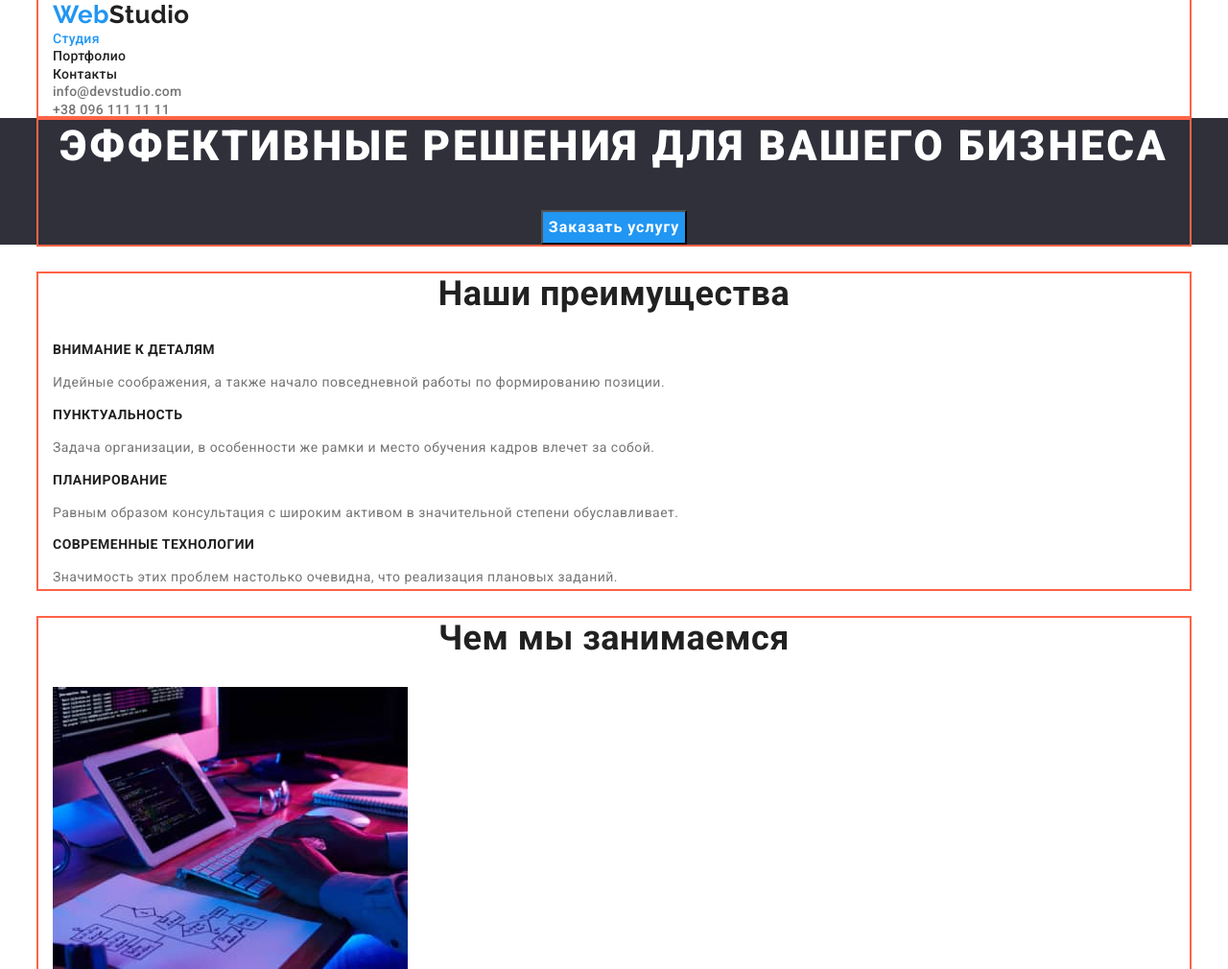
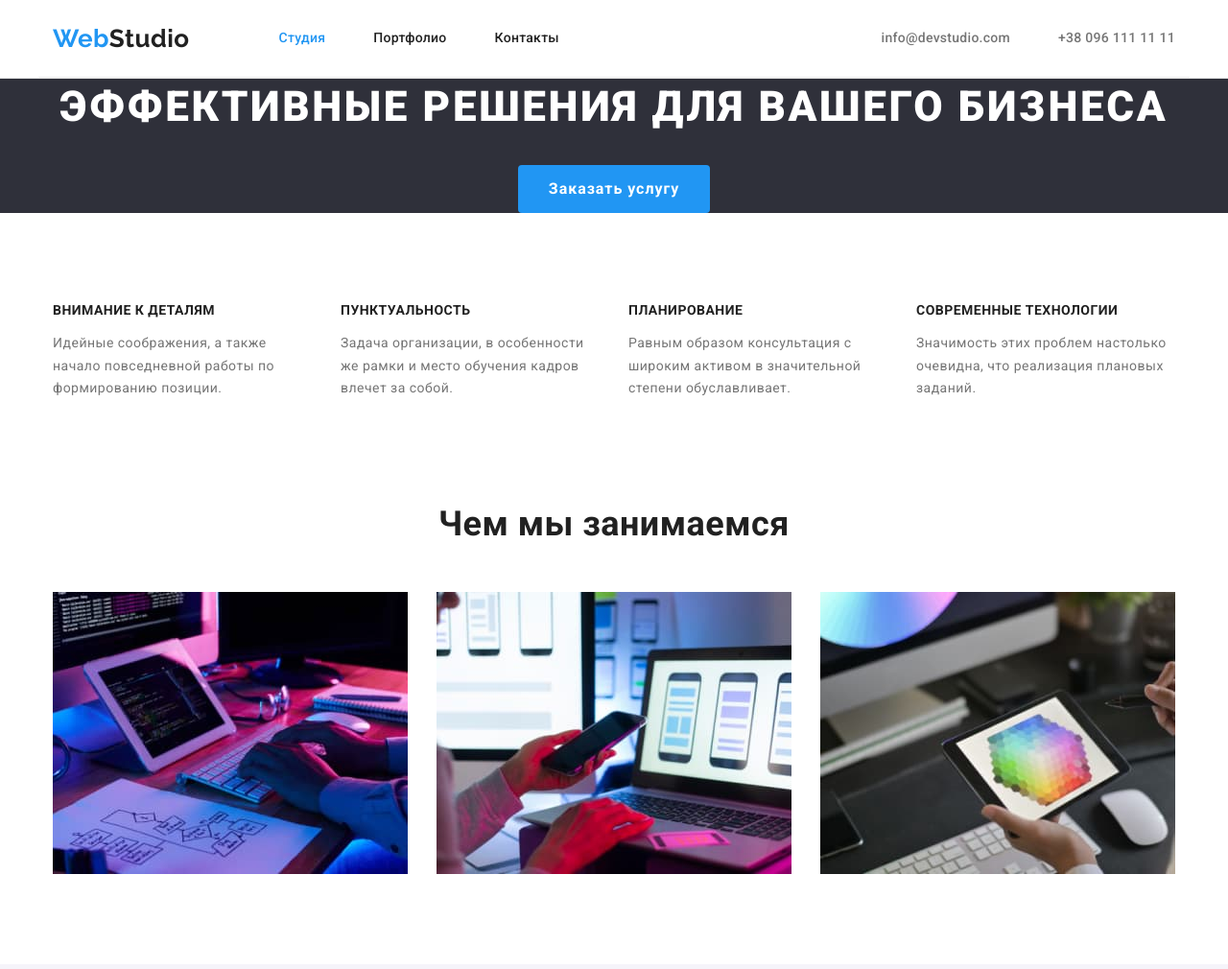
Before and after one commit to LebedYulia/goit-markup-hw-03, a plain HTML site: page index.html in a window 1280 px wide. Shown: the top 1010 px of the page at 96% size. Drawn offline with nearby package versions, Linux system fonts and the light colour scheme.

```diff
--- a/css/styles.css
+++ b/css/styles.css
@@ -8,6 +8,7 @@
   --secondary-bg-color: #f5f4fa;
   --hero-bg-color: #2f303a;
   --footer-contacts-color: rgba(255, 255, 255, 0.6);
+  --header-border-color: #ECECEC;
 }
 
 body {
@@ -21,7 +22,6 @@ body {
   margin-left: auto;
   margin-right: auto;
   width: 1200px;
-  outline: 2px solid tomato;
   padding-left: 15px;
   padding-right: 15px;
 }
@@ -32,8 +32,17 @@ body {
   margin: 0;
 }
 
+.page-header{
+  display: flex;
+  align-items: center;
+
+  border-bottom: 1px solid var(--header-border-color);
+ }
+
 /* Logo */
+
 .logo {
+  margin-right: 93px;
   color: var(--accent-color);
   font-family: Raleway, sans-serif;
   font-weight: 700;
@@ -53,7 +62,23 @@ body {
 
 /* Site-nav */
 
+.site-nav{
+  display: flex;
+  align-items: center;
+  margin-right: auto;
+}
+
+.site-nav .item:not(:last-child){
+  margin-right: 50px;
+}
+
+.site-nav .link{
+  padding: 32px 0 32px 0;
+}
+
 .link {
+  display: block;
+
   color: var(--title-text-color);
   font-weight: 500;
   font-size: 14px;
@@ -62,6 +87,13 @@ body {
   text-decoration: none;
 }
 
+.contacts{
+  display: flex;
+}
+
+.contacts .item:not(:last-child){
+  margin-right: 50px;
+}
 .contacts .link {
   color: var(--primary-text-color);
 }
@@ -85,7 +117,7 @@ body {
 .hero-title {
 
   margin-top: 0;
-  margin-bottom: 30;
+  margin-bottom: 30px;
 
   color: var(--secondary-text-color);
   font-weight: 900;
@@ -95,7 +127,12 @@ body {
   text-transform: uppercase;
 }
 
-.order {
+.primary {
+  border-radius: 4px;
+  padding: 10px 32px;
+  min-width: 200;
+  border: 0px solid transparent;
+
   background-color: var(--accent-color);
   color: var(--secondary-text-color);
   font-family: inherit;
@@ -114,15 +151,54 @@ button:focus {
 }
 
 /* Section */
+.section{
+  padding-top: 94px;
+  padding-bottom: 94px;
+}
+
+.section.no-padding{
+  padding-top: 0;
+}
 .section-title {
+  margin-top: 0;
+  margin-bottom: 50px;
+
   color: var(--title-text-color);
   font-size: 36px;
   line-height: 1.17;
   text-align: center;
 }
 
+.visually-hidden {
+  position: absolute;
+  width: 1px;
+  height: 1px;
+  margin: -1px;
+  border: 0;
+  padding: 0;
+  white-space: nowrap;
+  clip-path: inset(100%);
+  clip: rect(0 0 0 0);
+  overflow: hidden;
+}
+
 /* Features */
+
+.features{
+  display: flex;
+}
+
+.features .item{
+  width: 270px;
+}
+.features .item:not(:last-child),
+.description .item:not(:last-child){
+  margin-right: 30px;
+}
 .features-title {
+  margin-top: 0;
+  margin-bottom: 10px;
+
   color: var(--title-text-color);
   font-size: 14px;
   line-height: 1.14;
@@ -134,21 +210,63 @@ button:focus {
   line-height: 1.7;
 }
 
+
+
+/* Description */
+
+.description{
+  display: flex;
+}
+
+img{
+  display: block;
+  max-width: 100%;
+  height: auto;
+}
+
 /* Team */
 
-.team {
+.section.team {
   background-color: var(--secondary-bg-color);
+}
+
+.team .list{
+  display: flex;
+}
+
+.team-card{
+  display: flex;
+  flex-direction: column;
+  flex-basis: 270px;
+  box-shadow: 0px 1px 3px rgba(0, 0, 0, 0.12), 0px 1px 1px rgba(0, 0, 0, 0.14), 0px 2px 1px rgba(0, 0, 0, 0.2);
+  border-radius: 0px 0px 4px 4px;
+
+  background-color: var(--primary-bg-color);
+}
+
+.team-card:not(:last-child){
+  margin-right: 30px;
 }
 
 .team-name,
 .team-position {
-  background-color: var(--primary-bg-color);
+
   font-weight: 500;
   font-size: 16px;
   line-height: 1.19;
   text-align: center;
   }
 
+
+.team-name{
+  margin-top: 30px;
+  margin-bottom: 0;
+}
+
+.team-position{
+  margin-top: 10px;
+  margin-bottom: 30px;
+}
 
 /* Footer */
 
@@ -175,7 +293,15 @@ button:focus {
 
 /* Filter */
 
+.filter.list{
+  display: flex;
+}
+
 .filter-button {
+  padding: 6px 22px;
+  border: 0px solid transparent;
+  border-radius: 4px;
+
   background-color: var(--secondary-bg-color);
   color: var(--title-text-color);
   font-family: inherit;
--- a/index.html
+++ b/index.html
@@ -10,20 +10,21 @@
     <link rel="stylesheet" href="./css/styles.css">
   </head>
   <body class="page">
+
     <!-- Шапка сайта -->
-    <header class="page header">
-      <div class="container">
-      <nav>
+    <header class="page-header">
+      <div class="page-header container">
+      <nav class="site-nav">
         <a href="./index.html" class="logo">Web<span class="studio-black">Studio</span></a>
         <ul class="site-nav list">
-          <li><a class="link current" href="./index.html">Студия</a></li>
-          <li><a class="link" href="./portfolio.html">Портфолио</a></li>
-          <li><a class="link" href="">Контакты</a></li>
+          <li class="item"><a class="link current" href="./index.html">Студия</a></li>
+          <li class="item"><a class="link" href="./portfolio.html">Портфолио</a></li>
+          <li class="item"><a class="link" href="">Контакты</a></li>
         </ul>
       </nav>
       <ul class="contacts list">
-        <li><a class="link" href="mailto:info@devstudio.com">info@devstudio.com</a></li>
-        <li><a class="link" href="tel:+380961111111">+38 096 111 11 11</a></li>
+        <li class="item"><a class="link" href="mailto:info@devstudio.com">info@devstudio.com</a></li>
+        <li class="item"><a class="link" href="tel:+380961111111">+38 096 111 11 11</a></li>
       </ul>
     </div>
     </header>
@@ -35,28 +36,28 @@
       <section class="hero">
         <div class="container">
             <h1 class="hero-title">Эффективные решения для вашего бизнеса</h1>
-            <button class="order pointer" type="button">Заказать услугу</button>
+            <button class="primary pointer" type="button">Заказать услугу</button>
         </div>
       </section>
 
       <!--Преимущества-->
       <section class="section">
         <div class="container">
-        <h2 class="section-title">Наши преимущества</h2>
+        <h2 class="section-title visually-hidden">Наши преимущества</h2>
         <ul class="features list">
-          <li>
+          <li class="item">
             <h3 class="features-title">Внимание к деталям</h3>
             <p class="features-text">Идейные соображения, а также начало повседневной работы по формированию позиции.</p>
           </li>
-          <li>
+          <li class="item">
             <h3 class="features-title">Пунктуальность</h3>
             <p class="features-text">Задача организации, в особенности же рамки и место обучения кадров влечет за собой.</p>
           </li>
-          <li>
+          <li class="item">
             <h3 class="features-title">Планирование</h3>
             <p class="features-text">Равным образом консультация с широким активом в значительной степени обуславливает.</p>
           </li>
-          <li>
+          <li class="item">
             <h3 class="features-title">Современные технологии</h3>
             <p class="features-text">Значимость этих проблем настолько очевидна, что реализация плановых заданий.</p>
           </li>
@@ -65,19 +66,19 @@
       </section>
 
       <!--Чем мы занимаемся-->
-      <section class="section">
+      <section class="section no-padding">
         <div class="container">
         <h2 class="section-title">Чем мы занимаемся</h2>
-        <ul class="specialism list">
-          <li><img src="./images/box1.jpg" alt="крупный план програмиста, работающего за своим столом в офисе" width="370" /></li>
-          <li><img src="./images/box2.jpg" alt="веб дизайнер работает над интерфейсом приложения для смартфона" width="370" /></li>
-          <li><img src="./images/box3.jpg" alt="веб дизайнер работает с цветовой палитрой на планшете" width="370" /></li>
+        <ul class="description list">
+          <li class="item"><img src="./images/box1.jpg" alt="крупный план програмиста, работающего за своим столом в офисе" width="370" /></li>
+          <li class="item"><img src="./images/box2.jpg" alt="веб дизайнер работает над интерфейсом приложения для смартфона" width="370" /></li>
+          <li class="item"><img src="./images/box3.jpg" alt="веб дизайнер работает с цветовой палитрой на планшете" width="370" /></li>
         </ul>
       </div>
       </section>
 
       <!--Команда-->
-      <section class="section">
+      <section class="section team">
         <div class="container">
         <h2 class="section-title">Наша команда</h2>
         <ul class="team list">
@@ -85,8 +86,8 @@
             <img src="./images/demjanenko.jpg" alt="Игорь Демьяненко" width="270" />
             <h3 class="team-name">Игорь Демьяненко</h3>
             <p class="team-position">Product Designer</p>
-          </li class="team-card">
-          <li>
+          </li>
+          <li class="team-card">
             <img src="./images/repina.jpg" alt="Ольга Репина" width="270" />
             <h3 class="team-name">Ольга Репина</h3>
             <p class="team-position">Frontend Developer</p>
```
Also changed, not shown: portfolio.html (+11 -10 lines).
